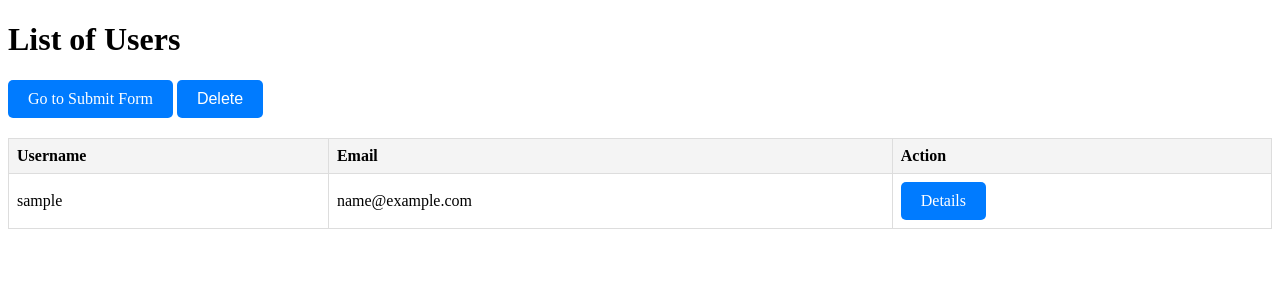
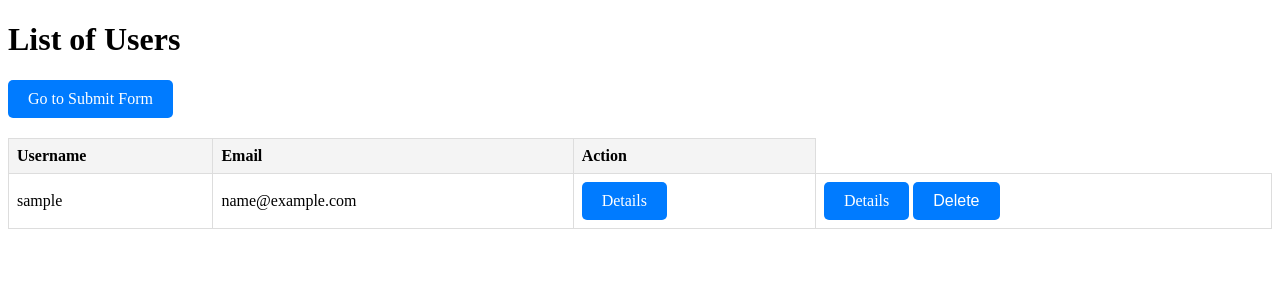
Before and after one commit to saadsgh123/AppLoom, a Flask app: page / in a window 1280 px wide. Shown: the top 300 px of the page. Run offline with Flask 3, Linux system fonts and the light colour scheme; a database or web service that is not in the repository returns one stand-in record (values such as "Sample title").

Commit message:
test db delete (links doesn't support post method)

```diff
--- a/templates/index.html
+++ b/templates/index.html
@@ -55,10 +55,12 @@
                 <td>{{ user['username'] }}</td>
                 <td>{{ user['email'] }}</td>
                 <td><a href="/add/{{ user['id'] }}" class="button">Details</a></td>
-                <form action="{{ url_for('delete', user_id=user['id']) }}" method="POST" style="display:inline;">
+                <td>
+                    <a href="/add/{{ user['id'] }}" class="button">Details</a>
+                    <form action="{{ url_for('delete', user_id=user['id']) }}" method="POST" style="display:inline;">
                     <button type="submit" class="button">Delete</button>
-                </form>
-
+                    </form>
+                </td>
             </tr>
             {% endfor %}
         </tbody>
```
